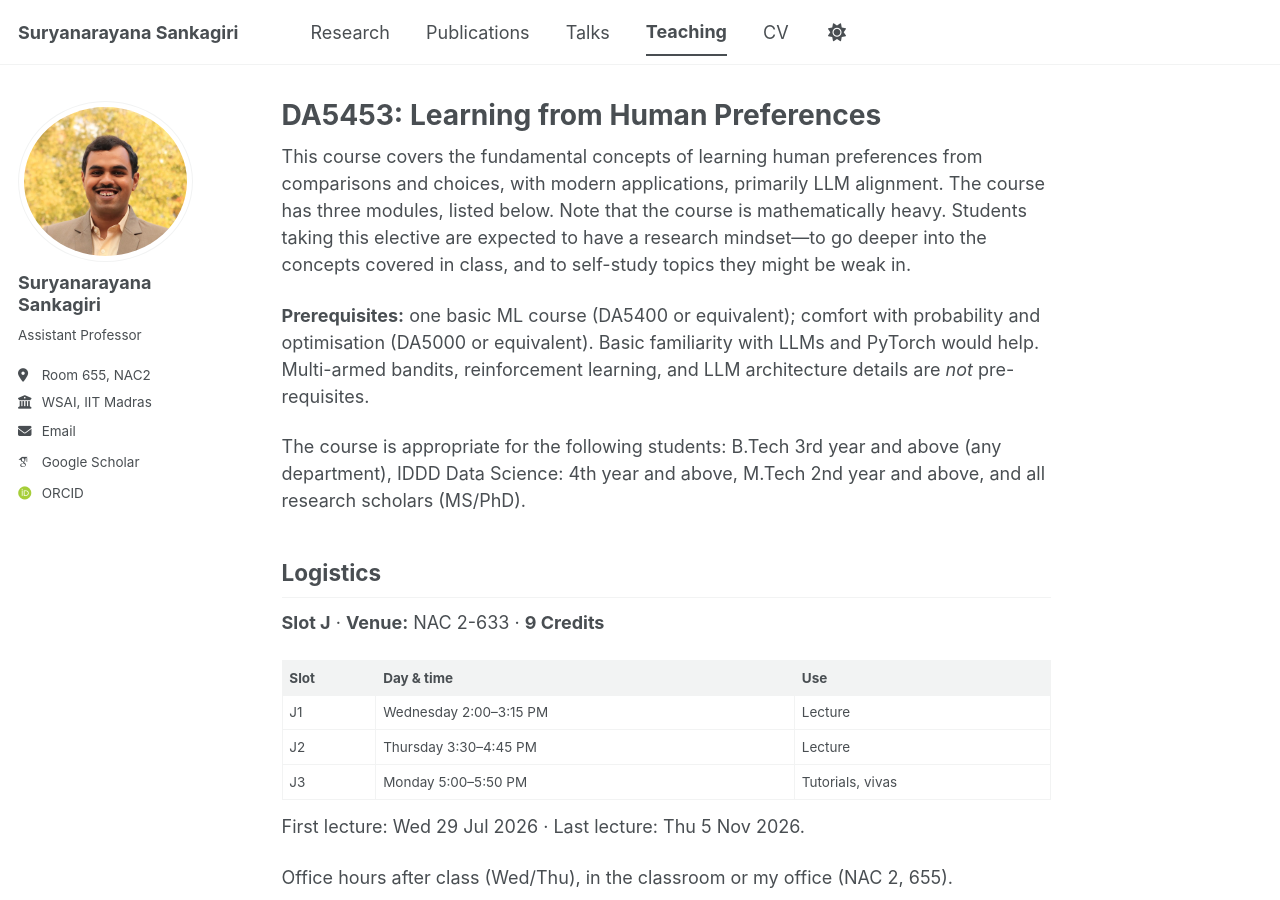
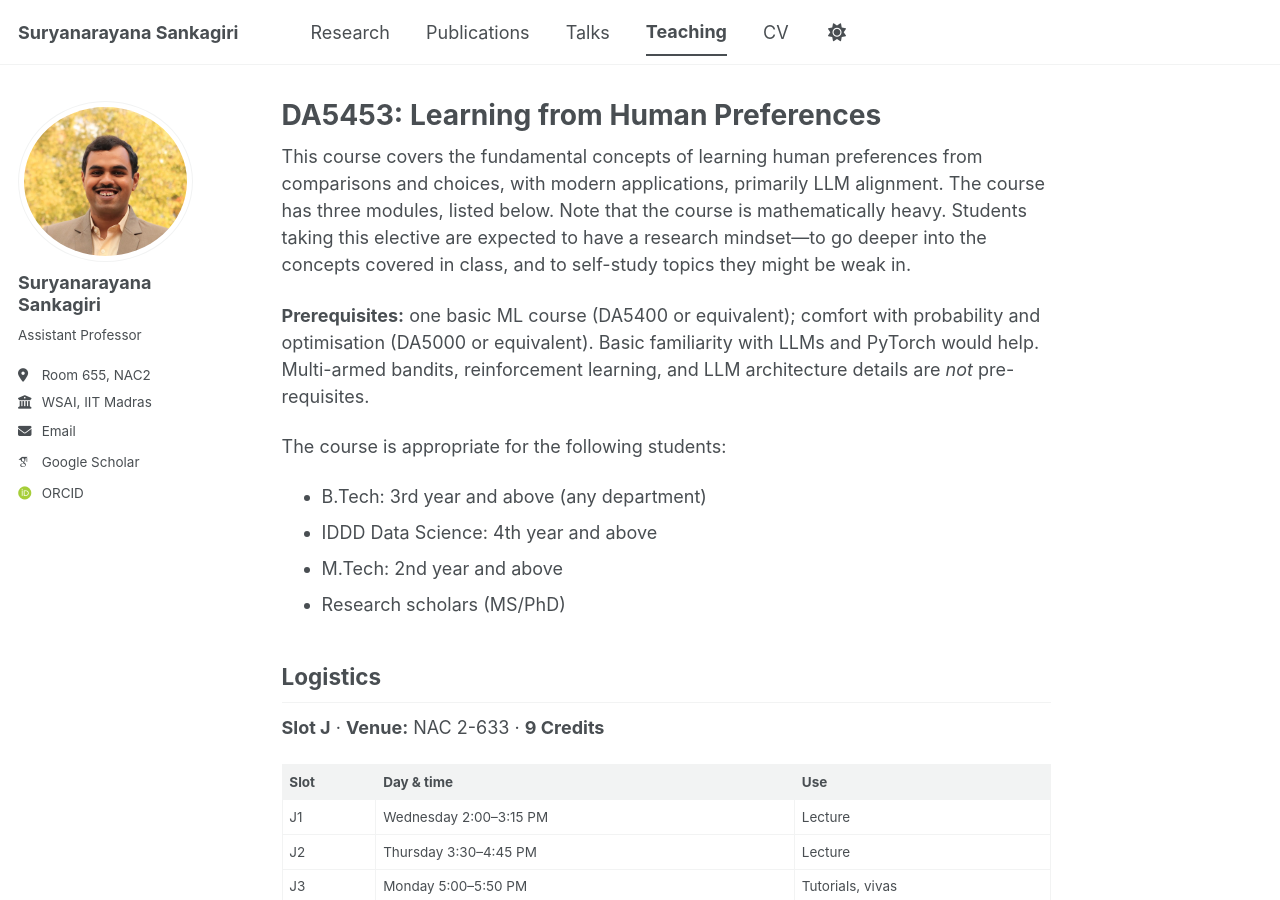
Before and after one commit to sankagiri/sankagiri.github.io, a Jekyll site: the page built from _teaching/2026-07-01-da5453.md, in a window 1280 px wide and 900 px high. Built offline with Jekyll 4.4.1, drawn with Linux system fonts in a browser that asks for light colours; some web fonts are replaced; a script bundle is joined from its source files by our own code; library files that are not in the unit come from our copies.

Commit message:
Format DA5453 eligibility as a list and remove office hours

```diff
--- a/_teaching/2026-07-01-da5453.md
+++ b/_teaching/2026-07-01-da5453.md
@@ -13,10 +13,11 @@ Multi-armed bandits, reinforcement learning, and LLM architecture
 details are *not* pre-requisites.
 
 The course is appropriate for the following students:
-B.Tech 3rd year and above (any department),
-IDDD Data Science: 4th year and above,
-M.Tech 2nd year and above,
-and all research scholars (MS/PhD).
+
+- B.Tech: 3rd year and above (any department)
+- IDDD Data Science: 4th year and above
+- M.Tech: 2nd year and above
+- Research scholars (MS/PhD)
 
 ## Logistics
 
@@ -29,8 +30,6 @@ and all research scholars (MS/PhD).
 | J3 | Monday 5:00–5:50 PM | Tutorials, vivas |
 
 First lecture: Wed 29 Jul 2026 · Last lecture: Thu 5 Nov 2026.
-
-Office hours after class (Wed/Thu), in the classroom or my office (NAC 2, 655).
 
 ## Modules
 
```
